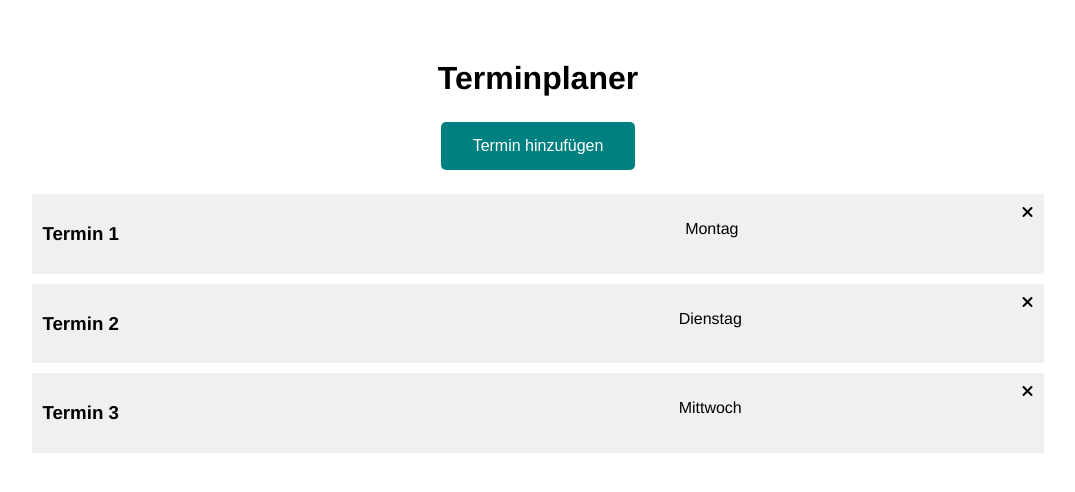
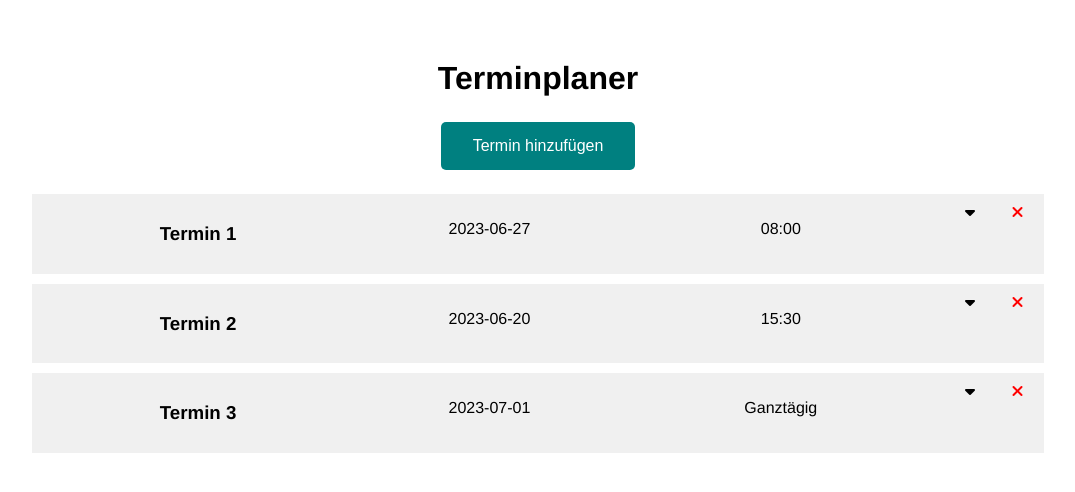
Before and after one commit to adriansuciu09/grabo, a Vue app: page / in a window 1280 px wide. Shown: the top 492 px of the page, without its empty margins (102-1177 px from the left). Built offline with nearby package versions, Linux system fonts and the light colour scheme.

Commit message:
REST-API funktioniert + Design

```diff
--- a/package.json
+++ b/package.json
@@ -8,6 +8,7 @@
     "lint": "vue-cli-service lint"
   },
   "dependencies": {
+    "axios": "^1.4.0",
     "core-js": "^3.8.3",
     "vue": "^3.2.13"
   },
--- a/src/App.vue
+++ b/src/App.vue
@@ -4,7 +4,7 @@
 <AddTask v-if="showAddTask" @add-task="addTask" @task-saved="showAddTask=false"/>
 <div class = "padding">
 </div>
-<TasksArray @delete-task="deleteTask" :tasks="tasks"/>
+<TasksArray @delete-task="deleteTask" @updateWeather="getWeather" :tasks="tasks"/>
 </template>
 
 <script>
@@ -12,6 +12,7 @@ import Button from './components/Button.vue'
 import Header from './components/Header.vue'
 import TasksArray from './components/TasksArray.vue'
 import AddTask from './components/AddTask.vue'
+import axios from "axios";
 
 export default {
   name: 'App',
@@ -33,15 +34,42 @@ export default {
       this.tasks = this.tasks.filter((task) =>task.id !== id)
     },
     addTask(task){
-      this.tasks = [...this.tasks, task],
+      this.tasks = [...this.tasks, task]
       this.showAddTask = false
-    }
+    },
+    getWeather(task){
+      console.log("getWeather" + task.id);
+      axios.get(`https://api.open-meteo.com/v1/forecast?latitude=47.81&longitude=9.64&daily=weathercode,temperature_2m_max,temperature_2m_min,apparent_temperature_max,apparent_temperature_min,sunrise,sunset,uv_index_max,uv_index_clear_sky_max,precipitation_sum,rain_sum,showers_sum,snowfall_sum,precipitation_hours,precipitation_probability_max,windspeed_10m_max,windgusts_10m_max,winddirection_10m_dominant,shortwave_radiation_sum,et0_fao_evapotranspiration&forecast_days=1&start_date=${task.date}&end_date=${task.date}&timezone=Europe%2FBerlin`)
+          .then((response) =>{
+            console.log(response.data)
+            task.weather = response.data.daily;
+          })
+          .catch(function (error) {
+            task.weather = null;
+            if (error.response) {
+              // The request was made and the server responded with a status code
+              // that falls out of the range of 2xx
+              console.log(error.response.data);
+              console.log(error.response.status);
+              console.log(error.response.headers);
+            } else if (error.request) {
+              // The request was made but no response was received
+              // `error.request` is an instance of XMLHttpRequest in the browser and an instance of
+              // http.ClientRequest in node.js
+              console.log(error.request);
+            } else {
+              // Something happened in setting up the request that triggered an Error
+              console.log('Error', error.message);
+            }
+            console.log(error.config);
+          })
+    },
   },
   created(){
     this.tasks= [
-      {id: 1, text: 'Termin 1', time: 'Montag'},
-      {id: 2, text: 'Termin 2', time: 'Dienstag'},
-      {id: 3, text: 'Termin 3', time: 'Mittwoch'},
+      {id: 1, text: 'Termin 1', date: '2023-06-27', time: '08:00', description: 'Beschreibung 1', show: false},
+      {id: 2, text: 'Termin 2', date: '2023-06-20', time: '15:30', description: 'Eine Beschreibung mit übertrieben viel Text, der im endeffekt keinen Sinn ergeben wird, sondern einfach nur die Beschreibung füllen soll, um zu sehen wie das Ganze zum Schluss aussehen wird und gegebenfalls angepasst werden kann.', show: false},
+      {id: 3, text: 'Termin 3', date: '2023-07-01', time: 'Ganztägig', description: '', show: false},
     ]
   }
 }
--- a/src/components/AddTask.vue
+++ b/src/components/AddTask.vue
@@ -50,10 +50,10 @@ export default {
                 alert('Bitte Uhrzeit eingeben')
                 return
             }
-            else if(!this.time && this.fullday){
+            else if(this.fullday){
               this.time = "Ganztägig"
             }
-          const newTask = {
+            const newTask = {
                 id: Math.floor(Math.random()*10000),
                 text: this.text,
                 time: this.time
@@ -64,7 +64,9 @@ export default {
             this.$emit('add-task', newTask)
             this.$emit('task-saved')
             this.text = ''
+            this.date = ''
             this.time = ''
+            this.description = ''
         }
     }
 }
--- a/src/components/TaskSingle.vue
+++ b/src/components/TaskSingle.vue
@@ -1,9 +1,77 @@
 <template>
 <div class="task">
+  <div class="data">
     <h3>{{task.text}} </h3>
     <p>{{task.date}} </p>
     <p>{{task.time}} </p>
-<i @click="onDelete(task.id)" class = "fas fa-times"></i>
+    <div>
+      <i @click="onShow(task)" class = "fas fa-caret-down" v-if="!task.show"></i>
+      <i @click="onShow(task)" class = "fas fa-caret-up" v-else-if="task.show"></i>
+    </div>
+    <div>
+      <i @click="onDelete(task.id)" id="delete" class = "fas fa-times"></i>
+    </div>
+  </div>
+
+  <div class="description" v-if="task.show && task.description">
+    <div><b>Beschreibung: </b></div>
+    <div>{{task.description}}</div>
+  </div>
+
+  <div class="weather" v-if="task.show && !task.weather">
+    <p>Leider sind für diesen Termin keine Wetterdaten vorhanden!</p>
+  </div>
+  <div class="weather" v-else-if="task.show && task.weather">
+    <p>
+      <i class = "fas fa-sun fa-2xl" v-if="task.weather.weathercode[0]<2"></i>
+      <i class = "fas fa-cloud fa-2xl" v-else-if="task.weather.weathercode[0]<4"></i>
+      <i class = "fas fa-smog fa-2xl" v-else-if="task.weather.weathercode[0]<49"></i>
+      <i class = "fas fa-cloud-rain fa-2xl" v-else-if="task.weather.weathercode[0]<56"></i>
+      <i class = "fas fa-snow fa-2xl" v-else-if="task.weather.weathercode[0]<58"></i>
+      <i class = "fas fa-cloud-rain fa-2xl" v-else-if="task.weather.weathercode[0]<66"></i>
+      <i class = "fas fa-cloud-rain fa-2xl" v-else-if="task.weather.weathercode[0]<68"></i><!-- +snowflake -->
+      <i class = "fas fa-snowflake fa-2xl" v-else-if="task.weather.weathercode[0]<78"></i>
+      <i class = "fas fa-cloud-showers-heavy fa-2xl" v-else-if="task.weather.weathercode[0]<83"></i>
+      <i class = "fas fa-snowflake fa-2xl" v-else-if="task.weather.weathercode[0]<87"></i>
+      <i class = "fas fa-cloud-bolt fa-2xl" v-else-if="task.weather.weathercode[0]<95"></i>
+      <i class = "fas fa-cloud-bolt fa-2xl" v-else-if="task.weather.weathercode[0]<100"></i><!-- +snowflake -->
+    </p>
+    <p>
+      min./max. Temperatur: <i class = "fas fa-temperature-low fa-l"></i>
+      <br> {{task.weather.temperature_2m_min[0]}} °C / {{task.weather.temperature_2m_max[0]}} °C
+    </p>
+    <p>
+      UV Index: <i class = "far fa-sun fa-l"></i>
+      <br> {{task.weather.uv_index_max[0]}}
+    </p>
+    <p v-if="task.weather.precipitation_sum[0]>0">
+      Niederschlag: <i class = "fas fa-droplet fa-l"></i>
+      <br> {{task.weather.precipitation_sum[0]}} mm
+    </p>
+    <p v-if="task.weather.snowfall_sum[0]>0">
+      Schneefall: <i class = "fas fa-snowflake fa-l"></i>
+      <br> {{task.weather.snowfall_sum[0]}} cm
+    </p>
+    <p>
+      Regenrisiko: <i class = "fas fa-percent fa-l"></i>
+      <br> {{task.weather.snowfall_sum[0]}} %
+    </p>
+    <p v-if="task.weather.windspeed_10m_max[0]>0">
+      max. Windgeschwindigkeit: <i class = "fas fa-wind fa-l"></i>
+      <br> {{task.weather.windspeed_10m_max[0]}} km/h
+    </p>
+
+  </div>
+<!--
+  weathercode,
+  - temperature_2m_max,
+  - temperature_2m_min,
+  - uv_index_max,
+  - precipitation_sum,
+  - snowfall_sum,
+  - precipitation_probability_max,
+  - windspeed_10m_max,
+-->
 </div>
 </template>
 
@@ -15,23 +83,63 @@
     },
     methods: {
         onDelete(id){
-            console.log(id)
+            console.log("delete " + id)
             this.$emit('delete-task',id)
+        },
+        onShow(task) {
+          if (!task.show){
+            console.log("show " + task.id)
+            this.$emit('updateWeather', task)
+          } else {
+            console.log("hide " + task.id)
+            //this.$emit('delete-task', task.id)
+          }
+          task.show = !task.show
         },
     }
 }
 </script>
-
 <style>
+.task *{
+  /*border: 1px solid black;*/
+}
 .task {
-    padding: 10px;
-    margin: 10px;
-    display: flex;
-    justify-content: space-between;
   background-color: #f0f0f0;
   margin-left: 10%;
   margin-right: 10%;
 }
-
+.task>div {
+  /*padding: 10px;
+  margin: 10px;*/
+  margin: 10px;
+  display: flex;
+}
+.data {
+  padding: 10px;
+  justify-content: space-between;
+}
+.data>h3 {
+  width: 30%;
+}
+.data>p {
+  width: 30%;
+}
+.data>div {
+  text-align: right;
+  width: 5%;
+}
+#delete {
+  color: red;
+}
+.description>div {
+  text-align: left;
+  margin-left: 1%;
+}
+.weather {
+  justify-content: space-between;
+}
+.weather>p {
+  padding: 1%;
+}
 
 </style>
--- a/src/components/TasksArray.vue
+++ b/src/components/TasksArray.vue
@@ -1,6 +1,6 @@
 <template>
     <div :key="task.id" v-for="task in tasks">
-        <TaskSingle @delete-task="$emit('delete-task',task.id)" :task="task"/>
+        <TaskSingle @delete-task="$emit('delete-task',task.id)" @updateWeather="$emit('updateWeather',task)" :task="task"/>
     </div>
 
 </template>
@@ -18,7 +18,7 @@ export default {
     components: {
         TaskSingle
     },
-    emits: ['delete-task'],
+    emits: ['delete-task']['updateWeather'],
 }
 
 </script>
```
Also changed, not shown: 2 other files (tests, documents, lock files or other folders). Lines whose indentation alone changed are shown as unchanged.
